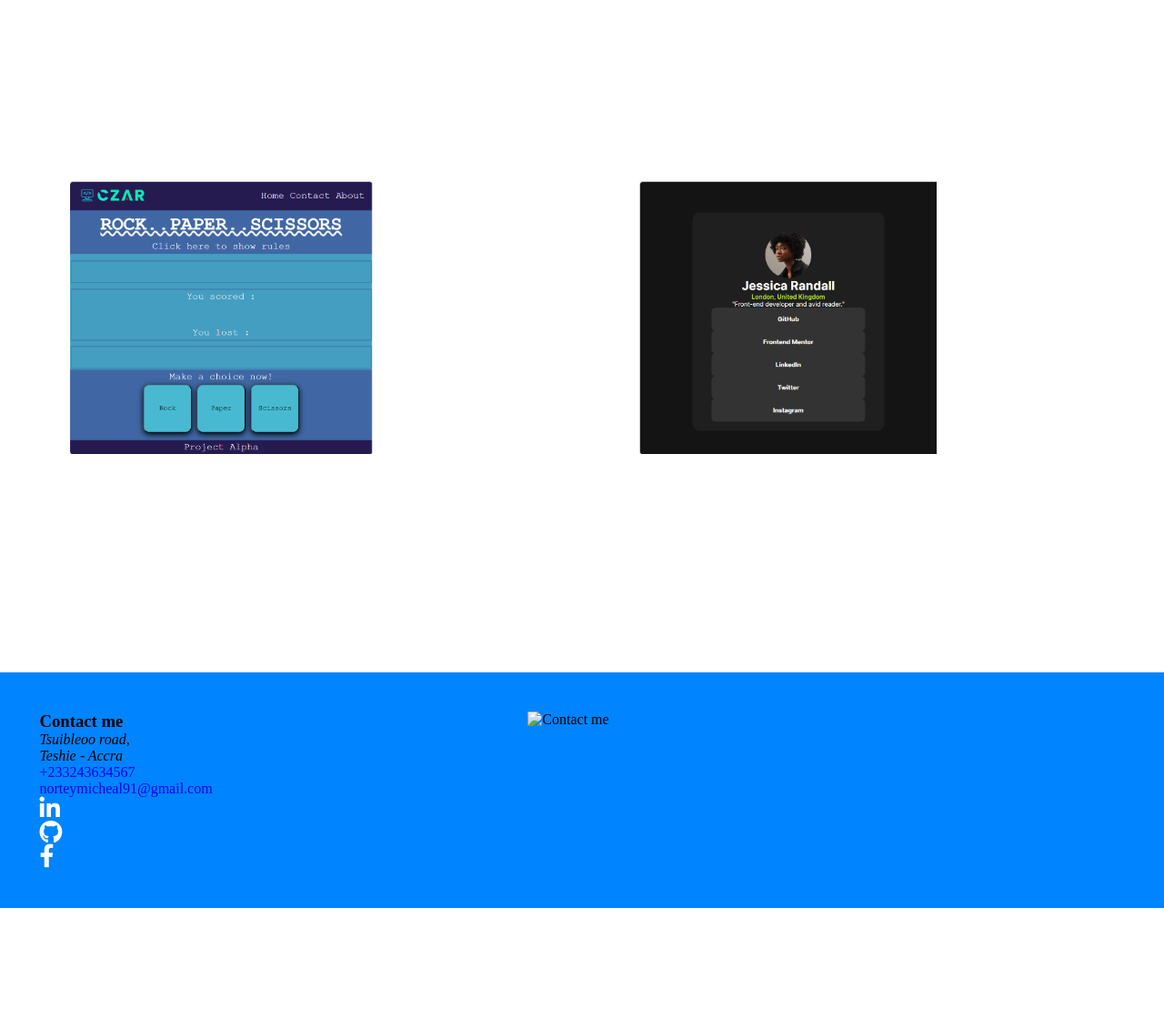
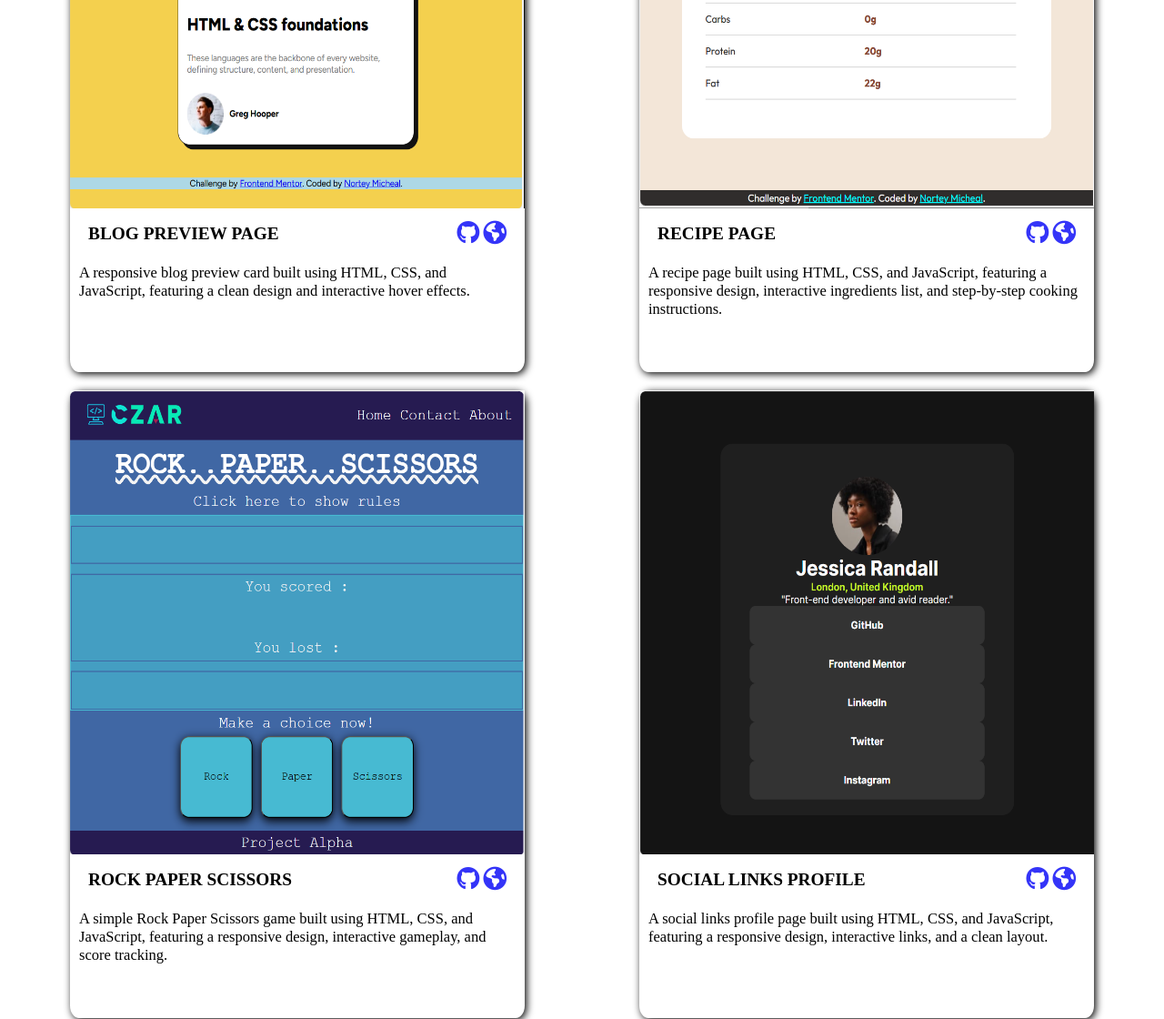
Before and after one commit to Nortey-Micheal/landingPage, a website built with webpack: page src/index.html in a window 1280 px wide. Shown: the part 888-2008 px from the top of the page at 91% size. Before the commit the page ends 1886 px from the top, so only its background shows below. Built offline with nearby package versions, Linux system fonts and the light colour scheme.

Commit message:
feat: modified styles

```diff
--- a/src/index.css
+++ b/src/index.css
@@ -3,10 +3,6 @@
     margin: 0;
     /* border: 1px red solid; */
     box-sizing: border-box;
-}
-body{
-    /* position: relative; */
-    /* background-color: rgb(0, 162, 255); */
 }
 
 .container {
@@ -173,16 +169,40 @@ section {
 
 .works>div{
     width: max(30%,min(500px,80vw));
-    height: 500px;
+    height: 690px;
+    padding-bottom: 10px;
+    margin-top: 20px;
+    box-shadow: 2px 2px 9px;
+    border-radius: 2%;
+}
+
+.title {
+    padding: 0 10px;
+    display: flex;
+    justify-content: space-between;
+    align-items: center;
+    margin-bottom: 20px;
+}
+
+.works>div>div{
+    padding: 10px;
+    font-size: min(20px,calc(.9vw + 5px));
+    /* margin-bottom: 20px; */
+    /* font-size: calc(1vw + 3px); */
 }
 
 .works>div>img {
-    height: 60%;
+    height: 75%;
+    width: 100%;
 }
-p:f
 
 footer {
     height: max(70vh,800px);
+    color: #ffffff;
+}
+
+address{
+    font-size: min(25px,calc(1.5vw + 5px));
 }
 
 footer>.container{
@@ -191,6 +211,7 @@ footer>.container{
     background-color: rgb(0, 132, 255);
     margin-bottom: 0;
     display: flex;
+    gap: 5%;
 }
 
 footer>.container>div {
@@ -201,21 +222,48 @@ footer>.container>div {
 footer>.container>div:first-of-type {
     display: flex;
     flex-direction: column;
+    justify-content: space-between;
 }
 
 footer>.container>div:first-of-type>h3 {
-
+    font-size: min(45px,calc(2.5vw + 5px));
+    margin-bottom: 15px;
 }
 
 footer>.container>div:first-of-type>div {
     flex-grow: 1;
+    height: 70%;
     display: flex;
     flex-direction: column;
     justify-content: space-between;
 }
 
+footer>.container>div:first-of-type>div>p:first-of-type {
+    font-size: min(25px,calc(1.5vw + 5px));
+}
+
+footer>.container>div:first-of-type>div a {
+    font-size: min(25px,calc(1.5vw + 5px));
+}
+
 footer i{
+    margin: 10px;
     color: #ffffff;
+}
+
+footer ul {
+    display: flex;
+    gap: 20px;
+}
+
+footer>.container>div:last-of-type {
+    display: flex;
+    align-items: center;
+    justify-content: end;
+}
+
+footer>.container>div:last-of-type>img {
+    width: 100%;
 }
 
 @keyframes spin {
--- a/src/index.html
+++ b/src/index.html
@@ -67,48 +67,68 @@
             <div>
               <img src="" alt="Screenshot of Project">
               <div>
-                <div>
-                  <h3></h3>
-                  <div></div>
+                <div class="title">
+                  <h3>BLOG PREVIEW PAGE</h3>
+                  <div>
+                    <a href="https://github.com/Nortey-Micheal/blog-preview-card-main"><i class="fab fa-github"></i></a>
+                    <a
+                    href="https://nortey-micheal.github.io/blog-preview-card-main/"
+                    ><i class="fas fa-globe-americas"></i
+                  ></a>
+                  </div>
                 </div>
                 <div>
-                  <p></p>
+                  <p>A responsive blog preview card built using HTML, CSS, and JavaScript, featuring a clean design and interactive hover effects.</p>
                 </div>
               </div>
             </div>
             <div>
               <img src="" alt="Screenshot of Project">
               <div>
-                <div>
-                  <h3></h3>
-                  <div></div>
+                <div class="title">
+                  <h3>RECIPE PAGE</h3>
+                  <div>
+                    <a href="https://github.com/Nortey-Micheal/recipe-page"><i class="fab fa-github"></i></a>
+                    <a href="https://nortey-micheal.github.io/recipe-page/"
+                    ><i class="fas fa-globe-americas"></i
+                  ></a>
+                  </div>
                 </div>
                 <div>
-                  <p></p>
+                  <p>A recipe page built using HTML, CSS, and JavaScript, featuring a responsive design, interactive ingredients list, and step-by-step cooking instructions.</p>
                 </div>
               </div>
             </div>
             <div>
               <img src="" alt="Screenshot of Project">
               <div>
-                <div>
-                  <h3></h3>
-                  <div></div>
+                <div class="title">
+                  <h3>ROCK PAPER SCISSORS</h3>
+                  <div>
+                    <a href="https://github.com/Nortey-Micheal/Give_me_rock"><i class="fab fa-github"></i></a>
+                    <a href="https://nortey-micheal.github.io/Give_me_rock/">
+                    <i class="fas fa-globe-americas"></i
+                  ></a></div>
                 </div>
                 <div>
-                  <p></p>
+                  <p>A simple Rock Paper Scissors game built using HTML, CSS, and JavaScript, featuring a responsive design, interactive gameplay, and score tracking.</p>
                 </div>
               </div>
             </div>
             <div>
               <img src="" alt="Screenshot of Project">
               <div>
-                <div>
-                  <h3></h3>
-                  <div></div>
+                <div class="title">
+                  <h3>SOCIAL LINKS PROFILE</h3>
+                  <div>
+                    <a href="https://github.com/Nortey-Micheal/social-links-profile"><i class="fab fa-github"></i></a>
+                    <a
+                    href="https://nortey-micheal.github.io/social-links-profile/"
+                    ><i class="fas fa-globe-americas"></i
+                  ></a></div>
                 </div>
                 <div>
-                  <p></p>
+                  <p>A social links profile page built using HTML, CSS, and JavaScript, featuring a responsive design, interactive links, and a clean layout.</p>
                 </div>
               </div>
             </div>
@@ -121,7 +141,7 @@
         <div>
           <h3>Contact me</h3>
           <div>
-            <p></p>
+            <p>"Get in touch with us for any questions, feedback, or assistance. Whether you have inquiries about our services, need support, or just want to share your thoughts, we're here to listen and help you in any way we can. Your satisfaction is our priority, and we look forward to connecting with you."</p>
             <address>Tsuibleoo road,<br>Teshie - Accra</address>
             <p> <a href="tel:+233243634567">+233243634567</a></p>
             <p> <a href="mailto:norteymicheal91@gmail.com">norteymicheal91@gmail.com<a></p>
--- a/src/index.js
+++ b/src/index.js
@@ -4,6 +4,7 @@ import blog from './images/blog-preview-card.png';
 import recipe from './images/recipe-page3.png';
 import rock from './images/ROCK_PAPER_SCISSORS.png';
 import social from './images/social-links-profile.png';
+import office from './images/office.jpg'
 
 const img = document.querySelector('.skewed>div>div>img');
 img.src = profile
@@ -16,3 +17,6 @@ const rock1 = document.querySelector('.works>div:nth-of-type(3)>img');
 rock1.src = rock
 const social1 = document.querySelector('.works>div:nth-of-type(4)>img');
 social1.src = social
+
+const office1 = document.querySelector('footer img')
+office1.src = office
```
Also changed, not shown: dist/06bcbafda2caee3387f6.jpg (added), dist/24bbeb1e2c7ddeb6fc40.png (added), dist/516eaf38cd8866b09bf2.png (added), dist/94db4cac4d4510927541.png (added), dist/9c590c47b4b9acc497d2.jpg (added), dist/app.bundle.js, dist/c97922925e7e8b6c22e7.png (added), dist/index.html, src/images/office.jpg (added), 1 other file.
